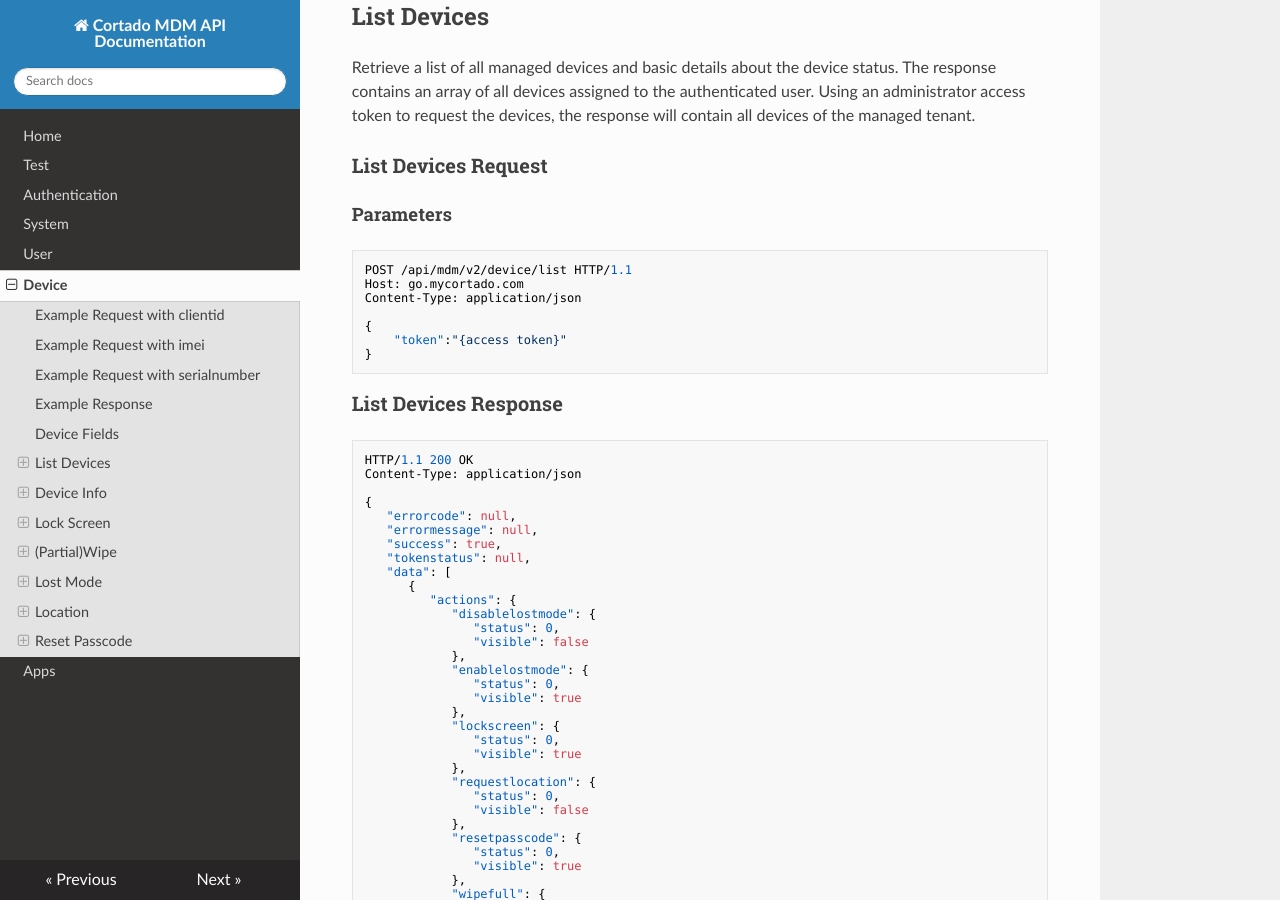
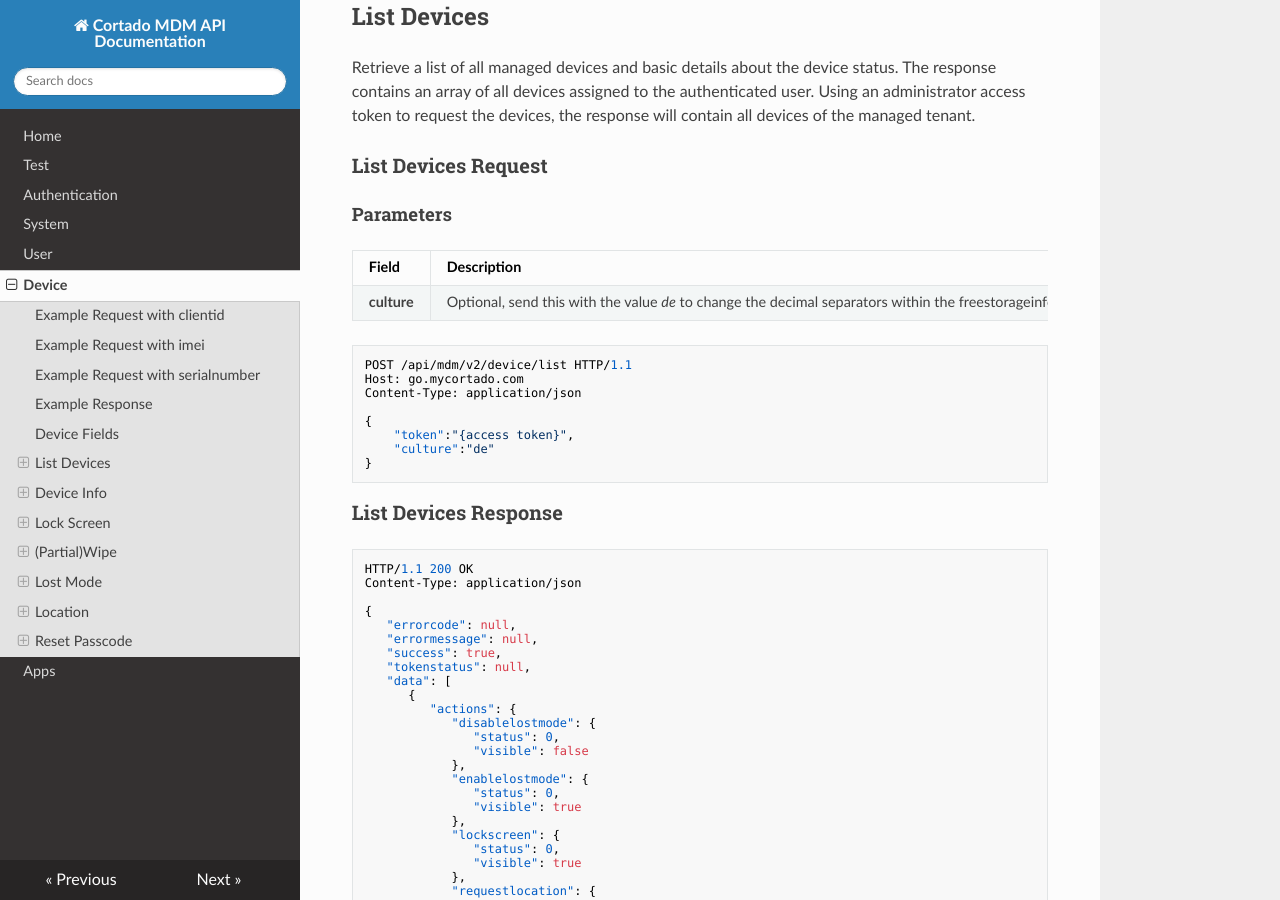
Before and after one commit to cortado-mobile-solutions/apidoc-mdm, an MkDocs documentation site: the page built from docs/device.md, in a window 1280 px wide and 900 px high, scrolled down 2726 px. Built offline with MkDocs 1.6.1, drawn with Linux system fonts in a browser that asks for light colours; nearby versions of some CDN libraries; some of the changed text lies outside the part shown.

Commit message:
User.md: Added optional join parameter to reset password request. Device.md: Added optional culture parameter to device list/info request

````diff
--- a/docs/device.md
+++ b/docs/device.md
@@ -100,13 +100,18 @@ Retrieve a list of all managed devices and basic details about the device status
 
 #### Parameters
 
+| Field | Description |
+| ------------ | ------------ |
+| **culture** | Optional, send this with the value *de* to change the decimal separators within the freestorageinfo response value to *,*. Default decimal separators are *.* |
+
 ```json
 POST /api/mdm/v2/device/list HTTP/1.1
 Host: go.mycortado.com
 Content-Type: application/json
 
 {
-    "token":"{access token}"
+    "token":"{access token}",
+	"culture":"de"
 }
 ```
 
@@ -195,6 +200,10 @@ Returns detailed informations about a user device. Using an administrator access
 ### Parameters
 Use either *clientid*, *imei* or *serialnumber* to specify the device. They can be retrieved through the list devices request
 
+| Field | Description |
+| ------------ | ------------ |
+| **culture** | Optional, send this with the value *de* to change the decimal separators within the freestorageinfo response value to *,*. Default decimal separators are *.* |
+
 ```json
 POST /api/mdm/v2/device/info HTTP/1.1
 Host: go.mycortado.com
@@ -202,7 +211,8 @@ Content-Type: application/json
 
 {
     "token":"{access token}",
-    "clientid":"{client id}"
+    "clientid":"{client id}",
+	"culture":"de"
 }
 ```
 
````
Also changed, not shown: docs/user.md (+5 -2 lines).
